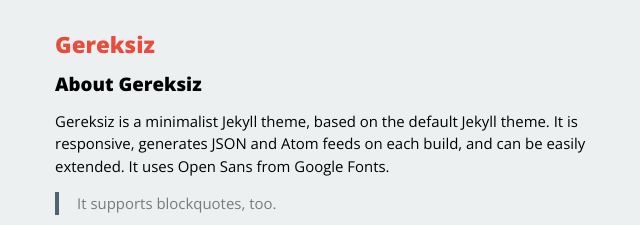
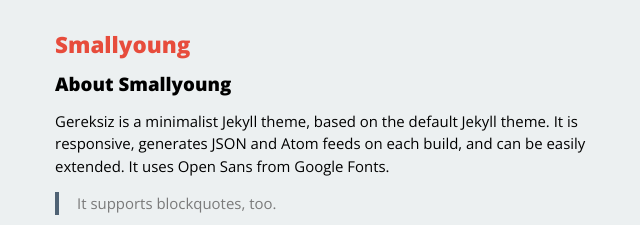
Before and after one commit to zeeeyang/zeeeyang.github.io, a Jekyll site: the page built from about/index.markdown, in a window 1280 px wide. Shown: the top 225 px of the page, without its empty margins (289-929 px from the left). Built offline with Jekyll 4.4.1, drawn with Linux system fonts in a browser that asks for light colours; Markdown is read by kramdown in place of the engine named in the settings.

Commit message:
change site title

```diff
--- a/_config.yml
+++ b/_config.yml
@@ -1,10 +1,10 @@
-name: "Gereksiz"
+name: "Smallyoung"
 markdown: redcarpet
 highlighter: pygments
 permalink: :title
-exclude: [README.md, LICENSE, Makefile]
+exclude: [README.md, LICENSE, Makefile,nohup.out]
 
 # Information for the Atom feed
 gereksiz:
-   author: "John Doe"
-   email: "john.doe@mail.sexy"
+   author: "smallyoung"
+   email: "kyleteng@outlook.com"
--- a/about/index.markdown
+++ b/about/index.markdown
@@ -1,6 +1,6 @@
 ---
 layout: page
-title: About Gereksiz
+title: About Smallyoung
 ---
 
 Gereksiz is a minimalist Jekyll theme, based on the default Jekyll theme. It is responsive, generates JSON and Atom feeds on each build, and can be easily extended. It uses Open Sans from Google Fonts.
```
